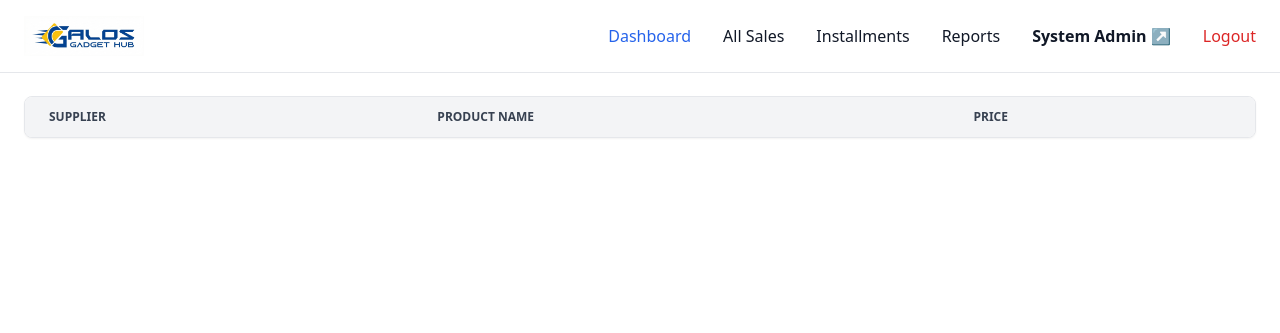
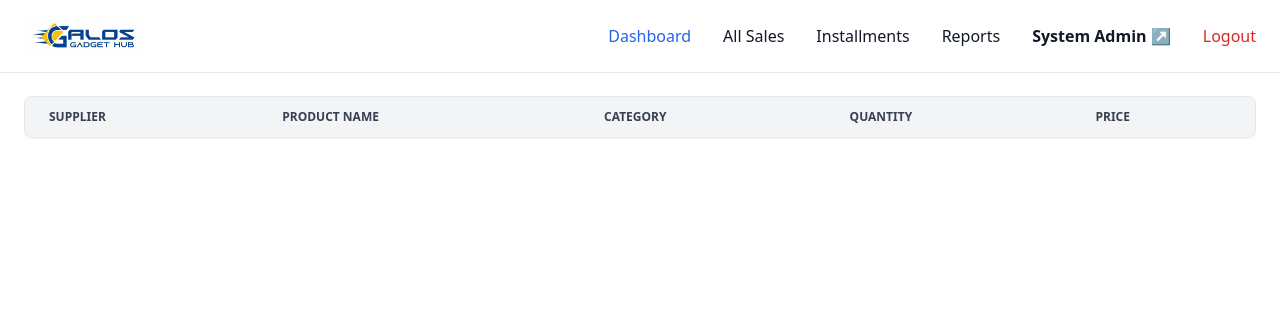
Before and after one commit to johnaljennegalos/django-pos-scanner, a Django app: page /branch_inventory in a window 1280 px wide. Shown: the top 333 px of the page. Run offline with Django 5.2, Linux system fonts and the light colour scheme; the visitor is signed in with stand-in values (Sample User, id 1); lists and menus that the app fills with data are empty; some libraries are stand-ins or nearby versions.

Commit message:
refactor: refactor the query for branch inventory for each assigned employee

```diff
--- a/accounts/templates/accounts/branch_inventory.html
+++ b/accounts/templates/accounts/branch_inventory.html
@@ -8,14 +8,18 @@
             <tr>
                 <th class="px-6 py-3">Supplier</th>
                 <th class="px-6 py-3">Product Name</th>
+                <th class="px-6 py-3">Category</th>
+                <th class="px-6 py-3">Quantity</th>
                 <th class="px-6 py-3">Price</th>
             </tr>
         </thead>
         <tbody class="divide-y divide-gray-200">
-            {% for i in ps %}
+            {% for i in items %}
             <tr class="hover:bg-gray-50">
                 <td class="px-6 py-4">{{ i.product.supplier }}</td>
                 <td class="px-6 py-4 font-medium text-gray-900">{{ i.product.product_name }}</td>
+                <td class="px-6 py-4">{{ i.product.category }}</td>
+                <td class="px-6 py-4 font-medium text-gray-900">{{ i.quantity }}</td>
                 <td class="px-6 py-4">₱{{ i.product.base_price }}</td>
             </tr>
             {% endfor %}
--- a/accounts/views.py
+++ b/accounts/views.py
@@ -1,9 +1,10 @@
+from django.contrib.admin.templatetags.admin_list import items_for_result
 from django.contrib.auth import authenticate, login, logout
 from django.shortcuts import render, redirect
 from django.http import HttpResponse
 from django.contrib.auth.decorators import login_required
 from .decorators import unauthenticated_user
-from .models import Product
+from .models import Product, Employee, Branch, BranchInventory
 
 
 # Create your views here.
@@ -33,6 +34,16 @@ def logoutPage(request):
     logout(request)
     return redirect('login')
 
+@login_required(login_url='login')
+def branchInventory(request):
+    try:
+        login_employee = Employee.objects.get(user=request.user)
+        assigned_branch = login_employee.branch
 
-def branchInventory(request):
-    return render(request, 'accounts/branch_inventory.html')
+        items = BranchInventory.objects.filter(branch=assigned_branch)
+
+
+    except Employee.DoesNotExist:
+        items = BranchInventory.objects.none()
+
+    return render(request, 'accounts/branch_inventory.html', {'items':items})
```
